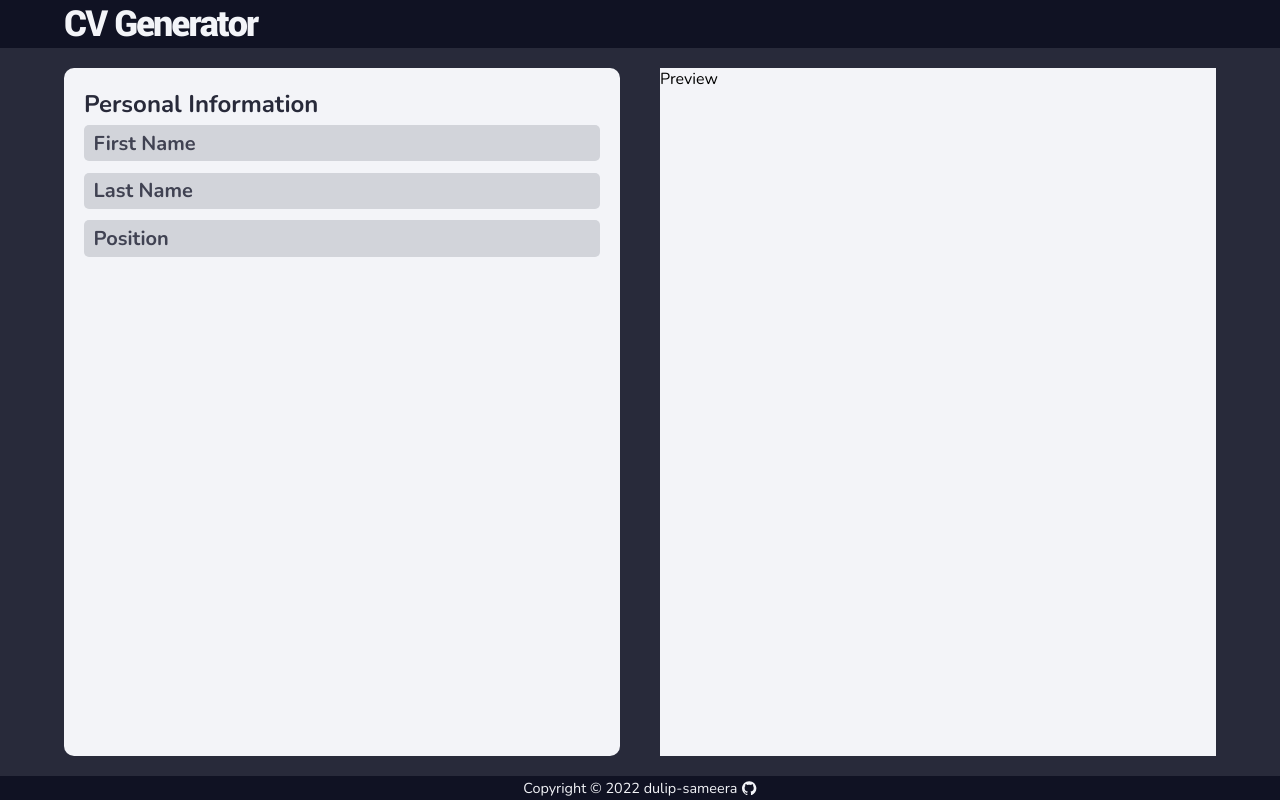
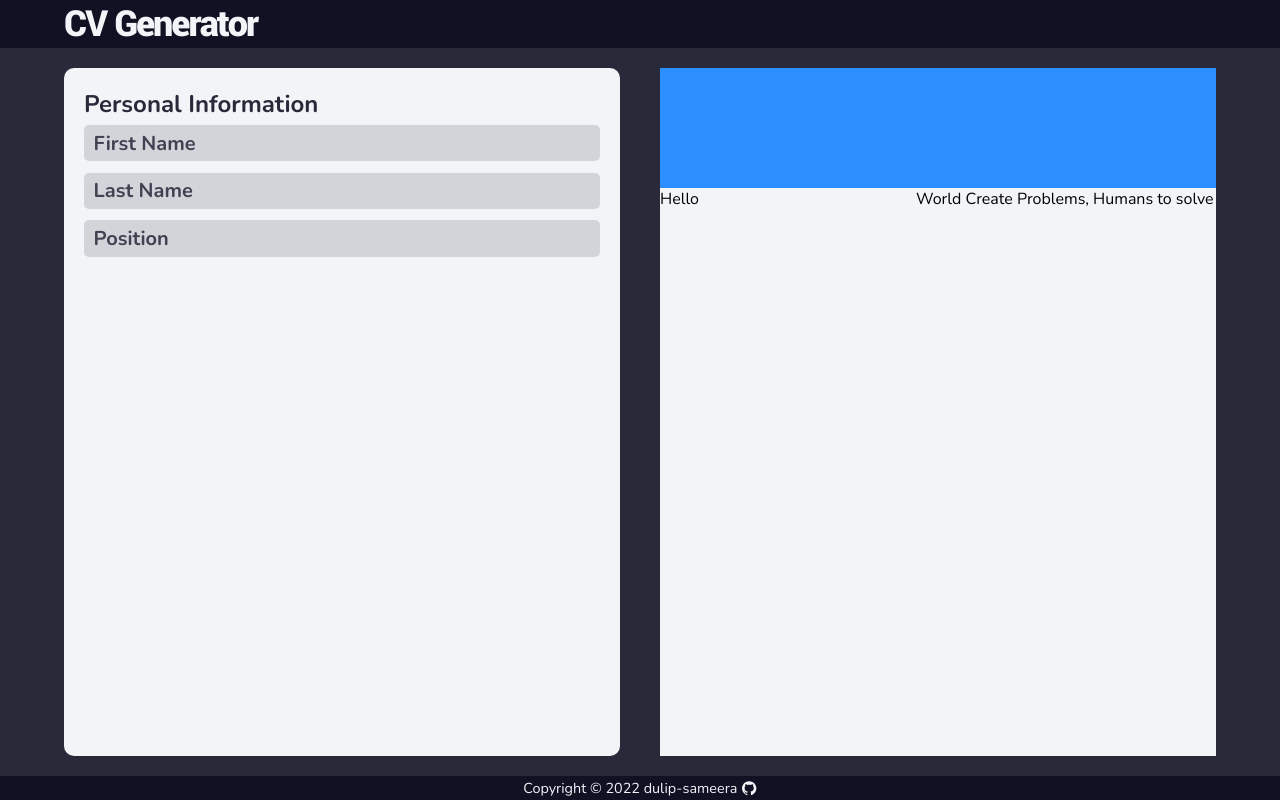
Before and after one commit to dulip-sameera/react-cv-generator, a React (Create React App) app: page / in a window 1280 px wide. Built offline with nearby package versions, Linux system fonts and the light colour scheme.

Commit message:
add header

```diff
--- a/src/components/Body/Preview/Preview.js
+++ b/src/components/Body/Preview/Preview.js
@@ -1,19 +1,34 @@
 import React, { Component } from "react";
 import styled from "styled-components";
+import Header from "./Header";
 
 const LayoutDiv = styled.div`
+  background: ${({ theme }) => theme.colors.grey};
+
   grid-column: 2/3;
 
-  background: ${({ theme }) => theme.colors.grey};
+  display: grid;
+  grid-template-rows: 120px 1fr;
+`;
+
+const BodyDiv = styled.div`
+  display: grid;
+  grid-template-columns: 1fr 300px;
 `;
 
 export class Preview extends Component {
   render() {
     const { info } = this.props;
+    const { personalInfo } = info;
+    const { firstName, lastName, position } = personalInfo;
 
     return (
       <LayoutDiv>
-        <div>Preview</div>
+        <Header name={`${firstName} ${lastName}`} position={position} />
+        <BodyDiv>
+          <div>Hello</div>
+          <div>World Create Problems, Humans to solve</div>
+        </BodyDiv>
       </LayoutDiv>
     );
   }
```
